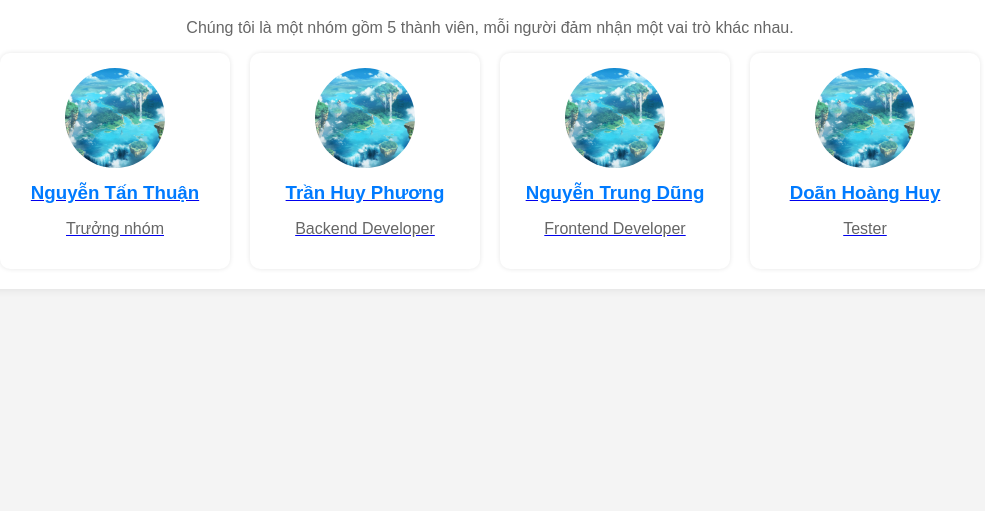
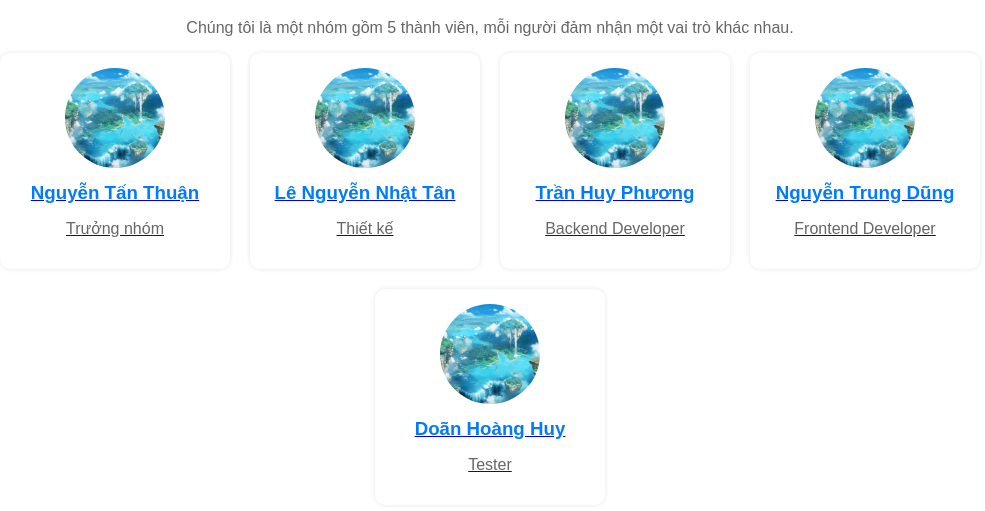
Before and after one commit to NTThuan2k3/Nhom22, a plain HTML site: page index.html in a window 1280 px wide. Shown: the part 81-592 px from the top of the page, without its empty margins (150-1135 px from the left). Drawn offline with Linux system fonts and the light colour scheme.

Commit message:
Chinh sua loi images

```diff
--- a/index.html
+++ b/index.html
@@ -81,6 +81,13 @@
                 </a>
             </div>
             <div class="member">
+                <a href="lenguyennhattan.html">
+                    <img src="images/avatar.jpg" alt="Nguyễn Văn A">
+                    <h3>Lê Nguyễn Nhật Tân</h3>
+                    <p>Thiết kế</p>
+                </a>
+            </div>
+            <div class="member">
                 <a href="TranHuyPhuong.html">
                     <img src="images/avatar.jpg" alt="Phạm Văn C">
                     <h3>Trần Huy Phương</h3>
```
Also changed, not shown: TranHuyPhuong.html (+1 -1 lines), images/image.png (renamed from image.png).
